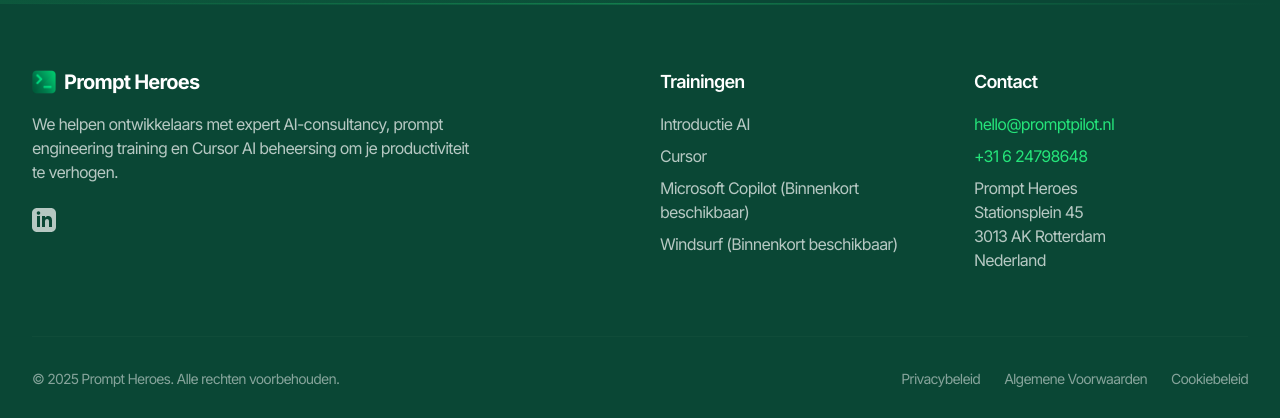
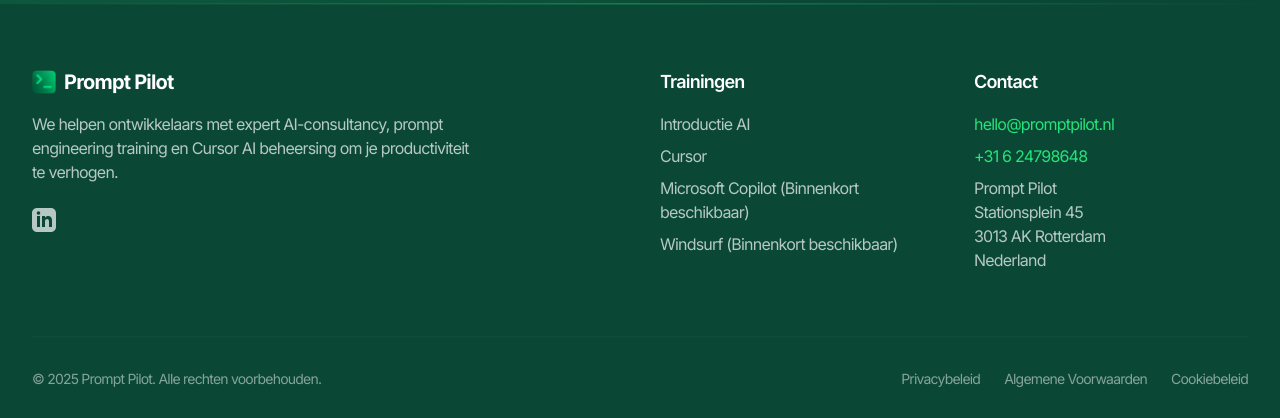
Before and after one commit to pepijnfs/promptheroes, a Next.js app: page /login in a window 1280 px wide. Shown: the part 1234-1652 px from the top of the page. Built offline with nearby package versions, Linux system fonts and the light colour scheme.

Commit message:
Update components and documentation: - Enhance ChatWidget, TerminalComponent, and UI components - Update documentation for EmailJS, Telegram bot, and two-way chat setup

```diff
--- a/components/ChatWidget.tsx
+++ b/components/ChatWidget.tsx
@@ -199,7 +199,7 @@
 
       // Format the message with additional information
       const formattedMessage =
-        `💬 New chat from Prompt Heroes website:\n\n` +
+        `💬 New chat from Prompt Pilot website:\n\n` +
         `"${message}"\n\n` +
         `📱 From: ${window.location.href}\n` +
         `⏰ Time: ${new Date().toLocaleString()}\n` +
--- a/components/Footer.tsx
+++ b/components/Footer.tsx
@@ -84,7 +84,7 @@
               </li>
               <li className="text-white/70 mt-4">
                 <address className="not-italic">
-                  Prompt Heroes<br />
+                  Prompt Pilot<br />
                   Stationsplein 45<br />
                   3013 AK Rotterdam<br />
                   Nederland
@@ -96,7 +96,7 @@
 
         <div className="mt-16 pt-8 border-t border-ph-800/30 flex flex-col md:flex-row justify-between items-center">
           <p className="text-white/50 text-sm mb-4 md:mb-0">
-            © {currentYear} Prompt Heroes. Alle rechten voorbehouden.
+            © {currentYear} Prompt Pilot. Alle rechten voorbehouden.
           </p>
           <div className="flex space-x-6">
             <a href="#" className="text-white/50 hover:text-ph-600 text-sm transition-colors">
--- a/components/Logo.tsx
+++ b/components/Logo.tsx
@@ -35,7 +35,7 @@
       <div style={{ height: `${height}px` }} className="w-auto relative">
         <Image
           src={logoIcon}
-          alt="Prompt Heroes Logo - AI Trainingen voor Developers"
+          alt="Prompt Pilot Logo - AI Trainingen voor Developers"
           width={width}
           height={height}
           className="h-full w-auto"
@@ -48,7 +48,7 @@
       </div>
       {showText && (
         <span className={`font-bold ${textSizeClasses[textSize]}`}>
-          <span>Prompt Heroes</span>
+          <span>Prompt Pilot</span>
         </span>
       )}
     </div>
--- a/components/TerminalComponent.tsx
+++ b/components/TerminalComponent.tsx
@@ -7,20 +7,20 @@
   const containerRef = useRef<HTMLDivElement>(null)
 
   useEffect(() => {
-    const text = `$ prompt heroes init
+    const text = `$ prompt pilot init
 Initializing new project...
 Creating project structure...
 Setting up dependencies...
 Installing required packages...
 Configuration complete!
 
-$ prompt heroes train
+$ prompt pilot train
 Training model on your codebase...
 Analyzing patterns...
 Learning your preferences...
 Training complete!
 
-$ prompt heroes deploy
+$ prompt pilot deploy
 Deploying AI assistant...
 Configuring workspace...
 Setting up integrations...
--- a/components/Testimonials.tsx
+++ b/components/Testimonials.tsx
@@ -8,7 +8,7 @@
     name: "Alex Thompson",
     role: "Senior Software Developer",
     company: "TechCorp",
-    testimonial: "De Cursor AI training van Prompt Heroes heeft revolutionair veranderd hoe ons team werkt. We schrijven betere code in minder tijd, met een 60% vermindering in debug-uren.",
+    testimonial: "De Cursor AI training van Prompt Pilot heeft revolutionair veranderd hoe ons team werkt. We schrijven betere code in minder tijd, met een 60% vermindering in debug-uren.",
     rating: 5
   },
   {
--- a/components/TrainingOverview.tsx
+++ b/components/TrainingOverview.tsx
@@ -69,7 +69,7 @@
             transition={{ duration: 0.6 }}
           >
             <h2 className="text-3xl md:text-4xl font-bold mb-4 text-white">
-              Wat <span className="text-ph-600">leer</span> je bij Prompt Heroes?
+              Wat <span className="text-ph-600">leer</span> je bij Prompt Pilot?
             </h2>
             <p className="text-white/70 max-w-2xl mx-auto">
               Een complete training in het effectief gebruiken van AI EDI&apos;s voor programmeren.
```
Also changed, not shown: 3 other files (tests, documents, lock files or other folders).
